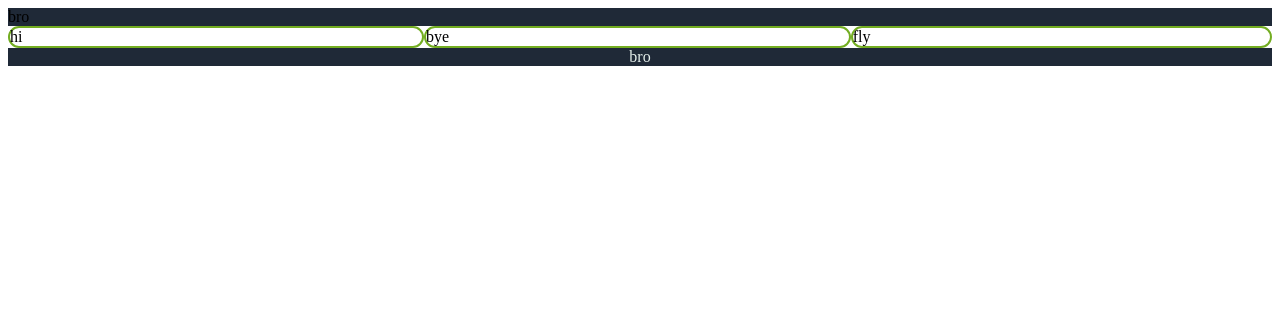
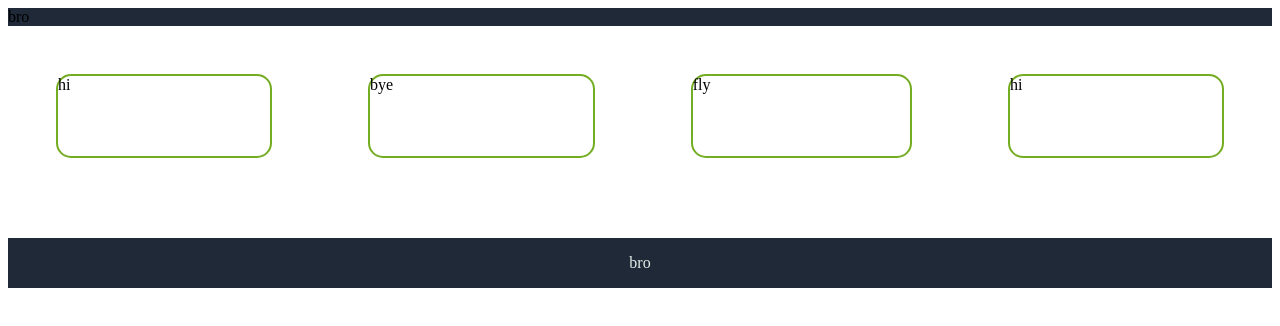
Before and after one commit to sanchitasyeda/Landing-Page, a plain HTML site: page index.html in a window 1280 px wide. Drawn offline with Linux system fonts and the light colour scheme.

Commit message:
Adjust Card CSS & Add Footer Padding

```diff
--- a/index.html
+++ b/index.html
@@ -7,10 +7,11 @@
     </head>
     <body>
         <header>bro</header>
-        <div class="container">
+        <div class="cardContainer">
             <div class="card">hi</div>
             <div class="card">bye</div>
             <div class="card">fly</div>
+            <div class="card">hi</div>
         </div>
         <footer>bro</footer>
     </body>
--- a/style.css
+++ b/style.css
@@ -12,6 +12,10 @@ footer {
     justify-content: center;
     align-items: center;
     color: #E5EFEB;
+    padding: 1rem;
+}
+.cardContainer {
+    display: flex;
 }
 .card {
     justify-content: space-evenly;
@@ -19,4 +23,6 @@ footer {
     border-radius: 15px;
     border: 2px solid #73AD21;
     flex: 1 1 auto;
+    margin: 3rem 3rem 5rem 3rem;
+    height: 5rem;
 }
```
